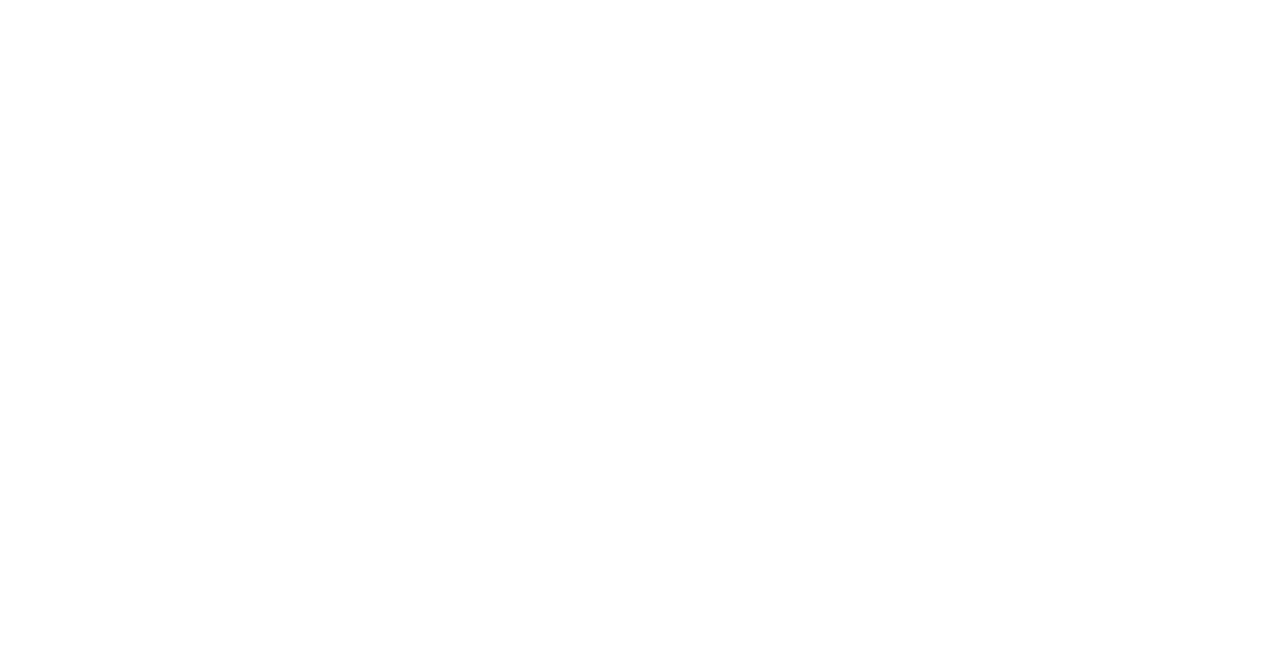
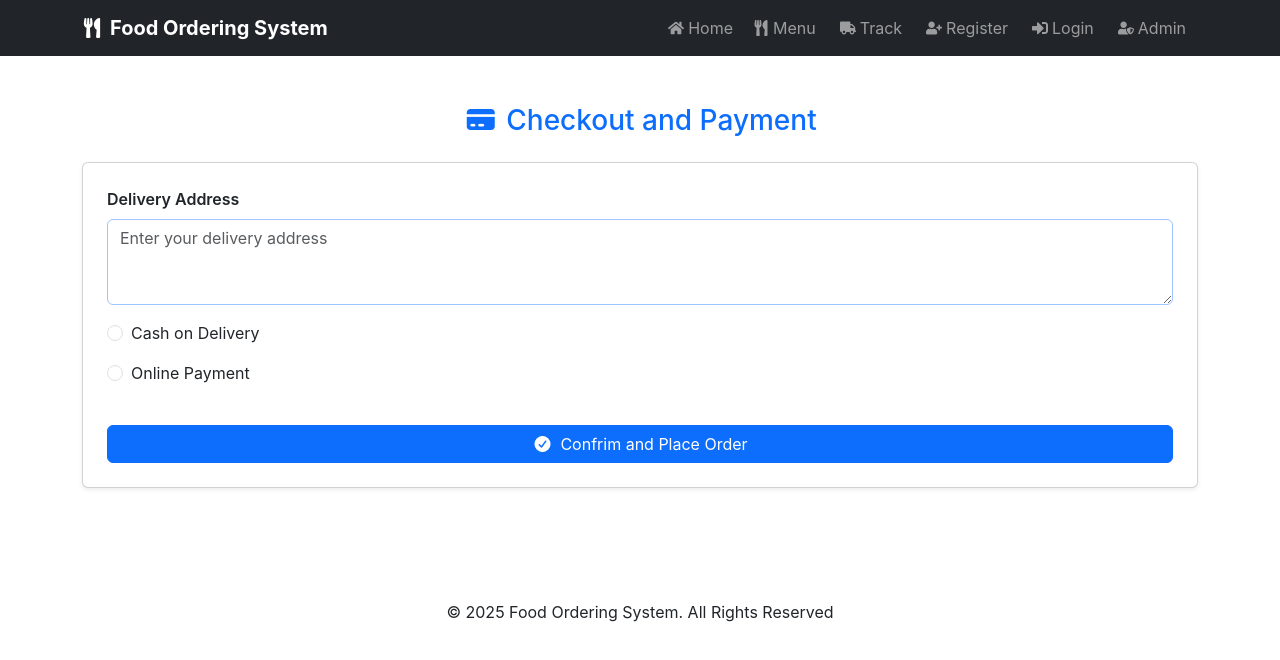
Before and after one commit to Bhed811/DjangoReactProject, a React (Create React App) app in the folder frontend/: page /payment in a window 1280 px wide. Before the commit this address had no page. Shown: the top 660 px of the page. Built offline with nearby package versions, Linux system fonts and the light colour scheme.

Commit message:
Payment and checkout page UI

```diff
--- a/frontend/src/App.js
+++ b/frontend/src/App.js
@@ -11,6 +11,7 @@ import Register from './components/Register';
 import Login from './components/Login';
 import FoodDetail from './pages/FoodDetail';
 import Cart from './pages/Cart';
+import PaymentPage from './pages/PaymentPage';
 function App() {
   return (
     <BrowserRouter>
@@ -27,6 +28,7 @@ function App() {
         <Route path="/login" element={<Login />}></Route>
         <Route path="/food/:id" element={<FoodDetail />}></Route>
         <Route path="/cart" element={<Cart />}></Route>
+        <Route path="/payment" element={<PaymentPage />}></Route>
       </Routes>
     </BrowserRouter>
   );
--- a/frontend/src/pages/Cart.js
+++ b/frontend/src/pages/Cart.js
@@ -145,7 +145,7 @@ const Cart = () => {
                                 Total: Rs. {grandTotal.toFixed(2)}
                             </h4>
                             <div className='text-end'>
-                                <button className='btn btn-primary mt-3 px-4'>
+                                <button className='btn btn-primary mt-3 px-4' onClick={() => navigate('/payment')}>
                                     <FaShoppingCart className='me-1 mb-1' /> Proceed to Payment
                                 </button>
                             </div>
--- /dev/null
+++ b/frontend/src/pages/PaymentPage.js
@@ -0,0 +1,132 @@
+import React, { useState, useEffect, use } from 'react'
+import PublicLayout from '../components/PublicLayout'
+import { useNavigate } from 'react-router-dom';
+import { toast, ToastContainer } from 'react-toastify';
+import { FaMinus, FaPlus, FaShoppingCart, FaTrash } from 'react-icons/fa';
+
+const PaymentPage = () => {
+
+    const userId = localStorage.getItem('userId');
+    const [paymentMode, setPaymentMode] = useState('');
+    const [address, setAddress] = useState('');
+    const [cardDetails, setCardDetails] = useState({
+        cardNumber: '',
+        expiryDate: '',
+        cvv: ''
+    });
+    const navigate = useNavigate();
+
+    const handlePlaceOrder = async () => {
+
+        if (paymentMode === 'online') {
+            const { cardNumber, expiryDate, cvv } = cardDetails;
+
+            if (!cardNumber || !expiryDate || !cvv) {
+                toast.error('Please enter card details');
+                return;
+            }
+
+            try {
+                const response = await fetch('http://127.0.0.1:8000/api/place_order', {
+                    method: 'POST',
+                    headers: { 'Content-Type': 'application/json' },
+                    body: JSON.stringify({
+                        userId: userId,
+                        address: address,
+                        paymentMode: paymentMode,
+                        cardNumber: paymentMode === 'online' ? cardDetails.cardNumber : '',
+                        expiryDate: paymentMode === 'online' ? cardDetails.expiryDate : '',
+                        cvv: paymentMode === 'online' ? cardDetails.cvv : ''
+                    })
+                })
+
+                const result = await response.json();
+
+                if (response.status === 200) {
+                    toast.success(result.message);
+                    setTimeout(() => {
+                        navigate('/my-orders');
+                    }, 2000)
+
+                }
+                else {
+                    toast.error(result.message || "Something went wrong");
+                }
+            } catch (error) {
+                console.error(error);
+                toast.error('Error Connecting to server');
+            }
+        }
+    }
+
+
+    return (
+        <PublicLayout>
+            <ToastContainer position='top-right' autoClose={2000} />
+            <div className='container py-5'>
+                <h3 className='text-center  text-primary mb-4'>
+                    <i className='fas fa-credit-card me-2'></i>Checkout and Payment
+                </h3>
+                <div className='card p-4 shadow-sm'>
+                    <div className='mb-3'>
+                        <label className='form-label fw-semibold'>Delivery Address</label>
+                        <textarea className='form-control border-primary-subtle'
+                            rows={3} placeholder='Enter your delivery address'
+                            value={address} required onChange={(e) => setAddress(e.target.value)}></textarea>
+                    </div>
+                    <div className=' form-check mb-3'>
+                        <input className='form-check-input'
+                            type='radio' name='paymentMode'
+                            required
+                            value='cod' checked={paymentMode === 'cod'}
+                            onChange={(e) => setPaymentMode('cod')} />
+                        <label className=''>Cash on Delivery</label>
+                    </div>
+                    <div className=' form-check mb-3'>
+                        <input className='form-check-input'
+                            type='radio' name='paymentMode'
+                            value='online' checked={paymentMode === 'online'}
+                            required
+                            onChange={(e) => setPaymentMode('online')} />
+                        <label className=''>Online Payment</label>
+                    </div>
+
+                    {paymentMode === 'online' && (
+                        <div className='row'>
+                            <div className='col-md-6'>
+                                <label className='form-label'>Card Number</label>
+                                <input className='form-control'
+                                    type='text' value={cardDetails.cardNumber}
+                                    placeholder='1234 **** **** ****'
+                                    onChange={(e) => setCardDetails({ ...cardDetails, cardNumber: e.target.value })}>
+                                </input>
+                            </div>
+                            <div className='col-md-3'>
+                                <label className='form-label'>Expiry Date</label>
+                                <input className='form-control'
+                                    type='text' value={cardDetails.expiryDate}
+                                    placeholder='MM/YY'
+                                    onChange={(e) => setCardDetails({ ...cardDetails, expiryDate: e.target.value })}>
+                                </input>
+                            </div>
+                            <div className='col-md-3'>
+                                <label className='form-label'>CVV</label>
+                                <input className='form-control'
+                                    type='text' value={cardDetails.cvv}
+                                    placeholder='1**'
+                                    onChange={(e) => setCardDetails({ ...cardDetails, cvv: e.target.value })}>
+                                </input>
+                            </div>
+                        </div>
+                    )}
+                    <button className='btn btn-primary mt-4 w-100'>
+                        <i className='fas fa-check-circle me-2'></i>
+                        Confrim and Place Order
+                    </button>
+                </div>
+            </div>
+        </PublicLayout>
+    )
+}
+
+export default PaymentPage
```
